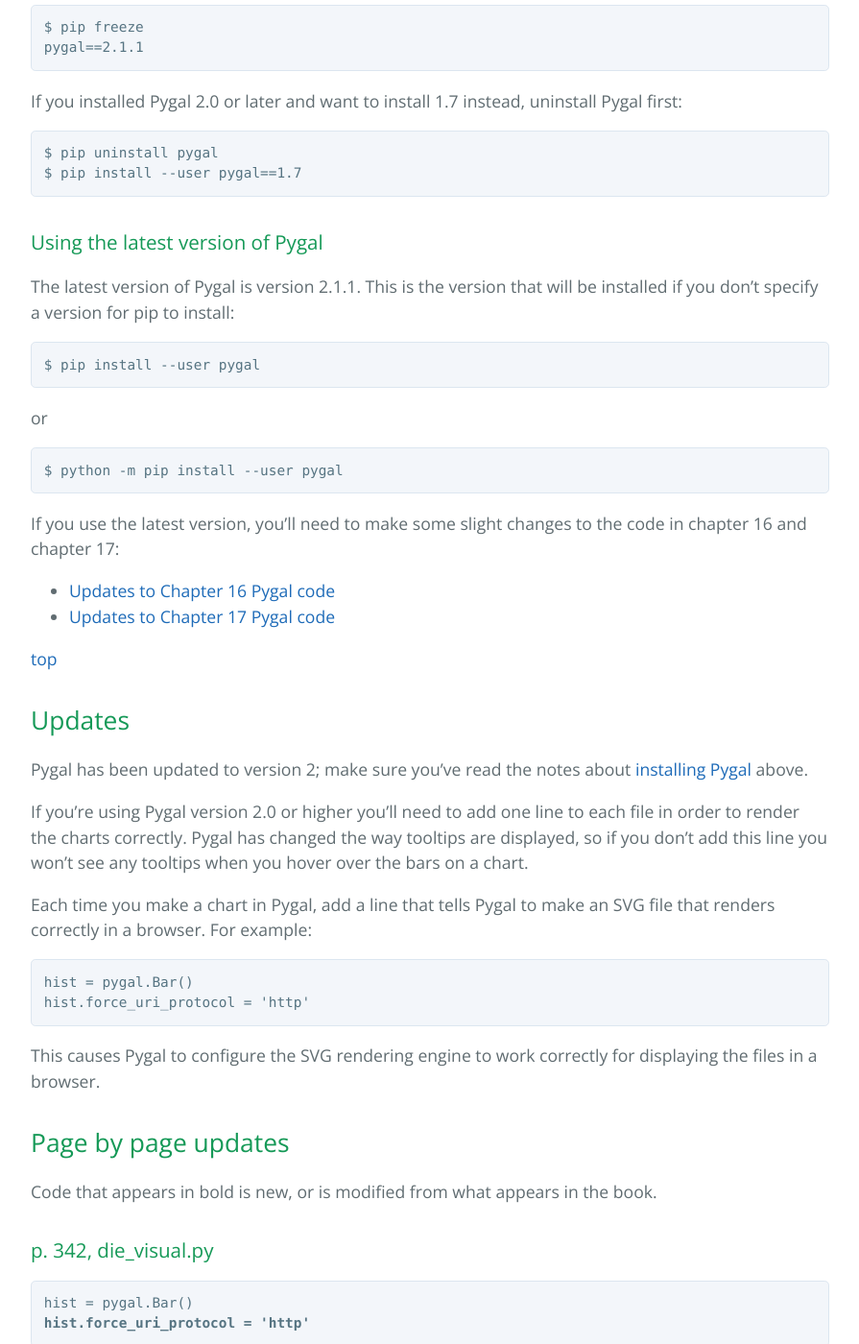
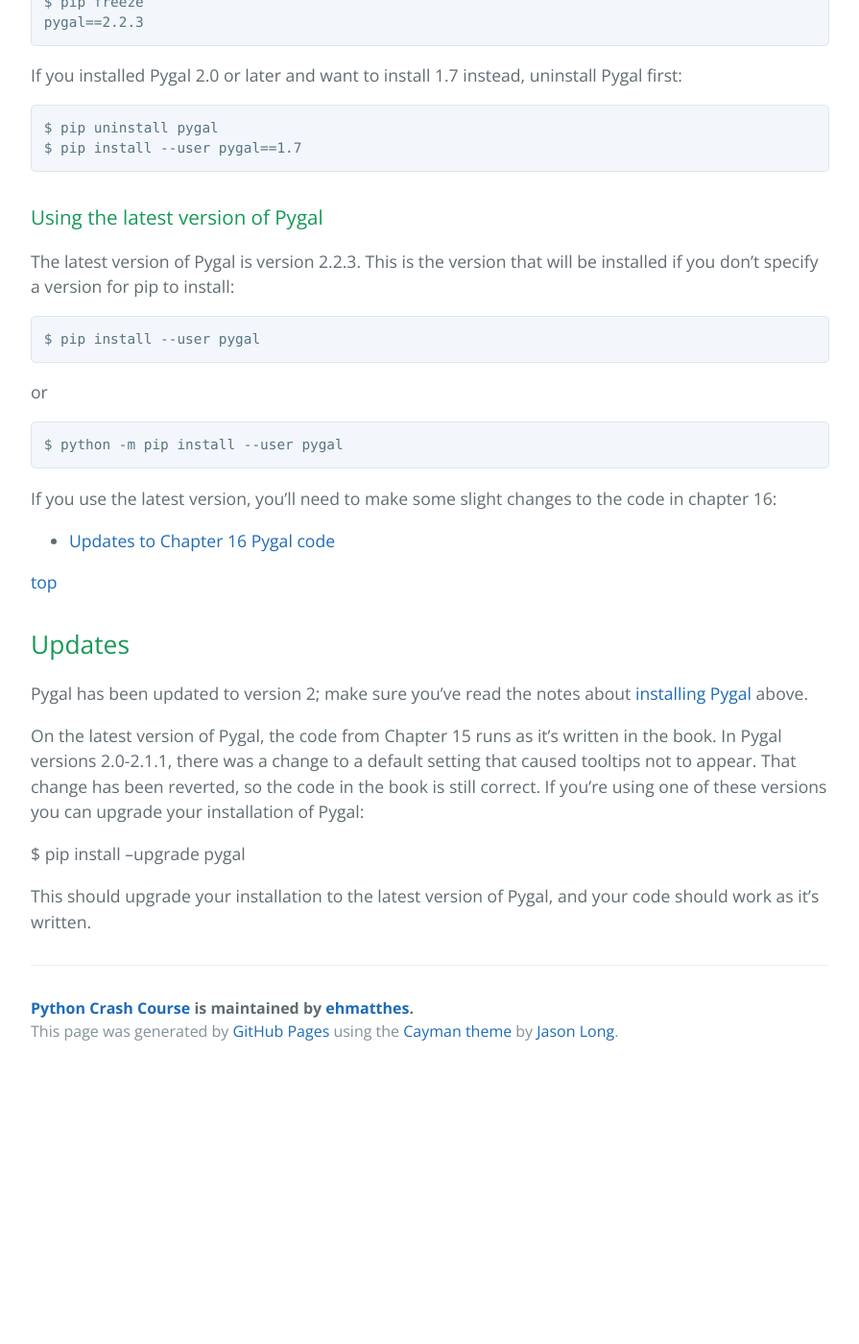
Before and after one commit to ehmatthes/pcc, a Jekyll site: the page built from chapter_15/README.md, in a window 1280 px wide and 1400 px high, scrolled down 3290 px. Shown: the whole window at 96% size, without its empty margins (192-1087 px from the left). Built offline with Jekyll 4.4.1, drawn with Linux system fonts in a browser that asks for light colours; after the commit the page ends 4408 px from its top, so only the background shows below that; some of the changed text lies outside the part shown.

Commit message:
Pygal reverted default settings so most of the book's code works again!

```diff
--- a/chapter_15/README.md
+++ b/chapter_15/README.md
@@ -83,7 +83,7 @@
 
 Installing Pygal
 ---
-Pygal has been updated recently, which is a good thing; you're learning a library that's being steadily improved. This also means you have two choices about how to install Pygal. You can install version 1.7 which supports the code in the book exactly as it's written, or you can install the most recent version of Pygal and modify some of the code in the book. If you install the most recent version there are some slight changes you'll need to make for the code in the second half of chapters 15 and 16, and chapter 17.
+Pygal has been updated recently, which is a good thing; you're learning a library that's being steadily improved. This also means you have two choices about how to install Pygal. You can install version 1.7 which supports the code in the book exactly as it's written, or you can install the most recent version of Pygal and modify some of the code in the book. If you install the most recent version there are some slight changes you'll need to make for the code in chapter 16.
 
 ### Running Pygal code exactly as it appears in the book
 
@@ -98,7 +98,7 @@
 If you've already installed Pygal you can see which version was installed by running the command `pip freeze`:
 
     $ pip freeze
-    pygal==2.1.1
+    pygal==2.2.3
 
 If you installed Pygal 2.0 or later and want to install 1.7 instead, uninstall Pygal first:
 
@@ -107,7 +107,7 @@
 
 ### Using the latest version of Pygal
 
-The latest version of Pygal is version 2.1.1. This is the version that will be installed if you don't specify a version for pip to install:
+The latest version of Pygal is version 2.2.3. This is the version that will be installed if you don't specify a version for pip to install:
 
     $ pip install --user pygal
 
@@ -115,10 +115,9 @@
 
     $ python -m pip install --user pygal
 
-If you use the latest version, you'll need to make some slight changes to the code in chapter 16 and chapter 17:
+If you use the latest version, you'll need to make some slight changes to the code in chapter 16:
 
 - [Updates to Chapter 16 Pygal code](../chapter_16/README.html#updates)
-- [Updates to Chapter 17 Pygal code](../chapter_17/README.html#updates)
 
 [top](#)
 
@@ -127,37 +126,8 @@
 
 Pygal has been updated to version 2; make sure you've read the notes about [installing Pygal](#installing-pygal) above.
 
-If you're using Pygal version 2.0 or higher you'll need to add one line to each file in order to render the charts correctly. Pygal has changed the way tooltips are displayed, so if you don't add this line you won't see any tooltips when you hover over the bars on a chart.
+On the latest version of Pygal, the code from Chapter 15 runs as it's written in the book. In Pygal versions 2.0-2.1.1, there was a change to a default setting that caused tooltips not to appear. That change has been reverted, so the code in the book is still correct. If you're using one of these versions you can upgrade your installation of Pygal:
 
-Each time you make a chart in Pygal, add a line that tells Pygal to make an SVG file that renders correctly in a browser. For example:
+$ pip install --upgrade pygal
 
-    hist = pygal.Bar()
-    hist.force_uri_protocol = 'http'
-
-This causes Pygal to configure the SVG rendering engine to work correctly for displaying the files in a browser.
-
-Page by page updates
----
-
-Code that appears in bold is new, or is modified from what appears in the book.
-
-### p. 342, die_visual.py
-
-<pre>
-hist = pygal.Bar()
-<b>hist.force_uri_protocol = 'http'</b>
-</pre>
-
-### p. 343-344, dice_visual.py
-
-<pre>
-hist = pygal.Bar()
-<b>hist.force_uri_protocol = 'http'</b>
-</pre>
-
-### p. 345, different_dice.py
-
-<pre>
-hist = pygal.Bar()
-<b>hist.force_uri_protocol = 'http'</b>
-</pre>
+This should upgrade your installation to the latest version of Pygal, and your code should work as it's written.
```
Also changed, not shown: chapter_16/README.md (+4 -13 lines), chapter_17/README.md (deleted, +0 -31 lines), updates.md (+1 -6 lines).
